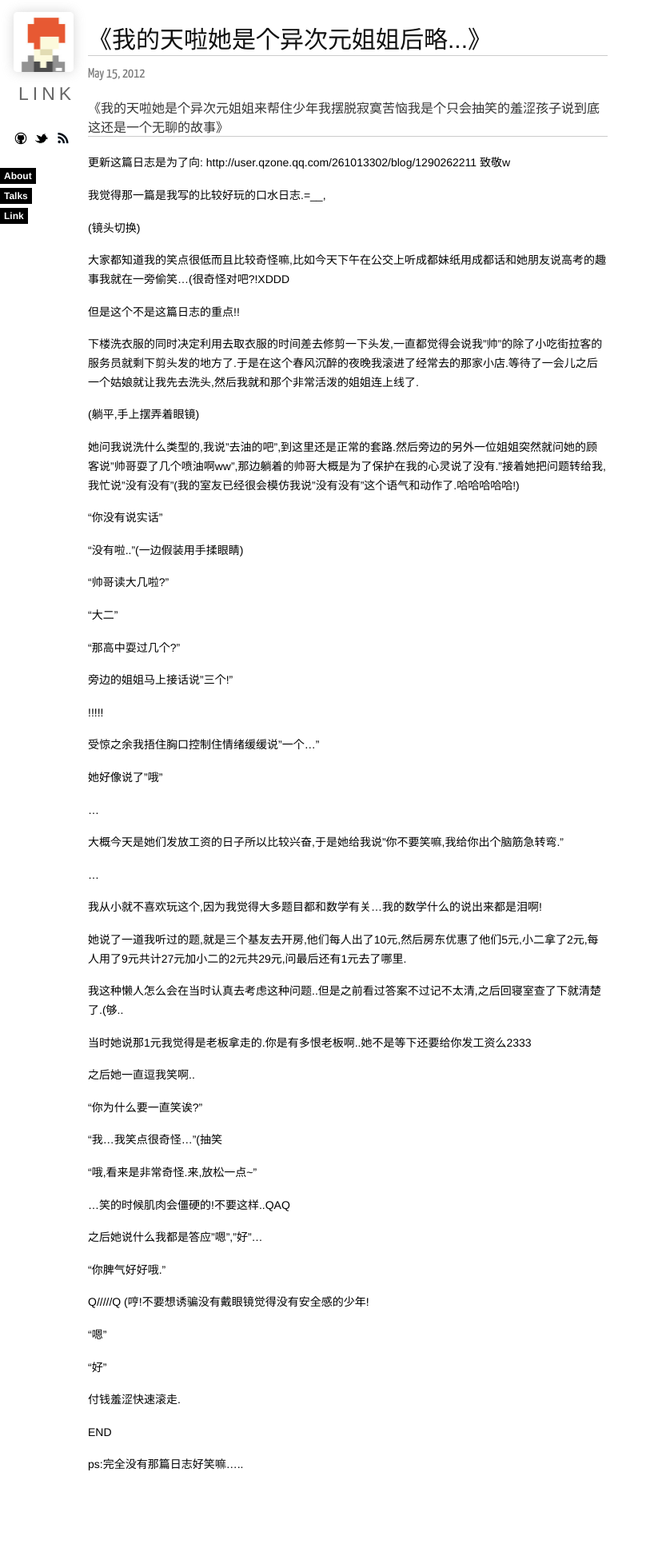
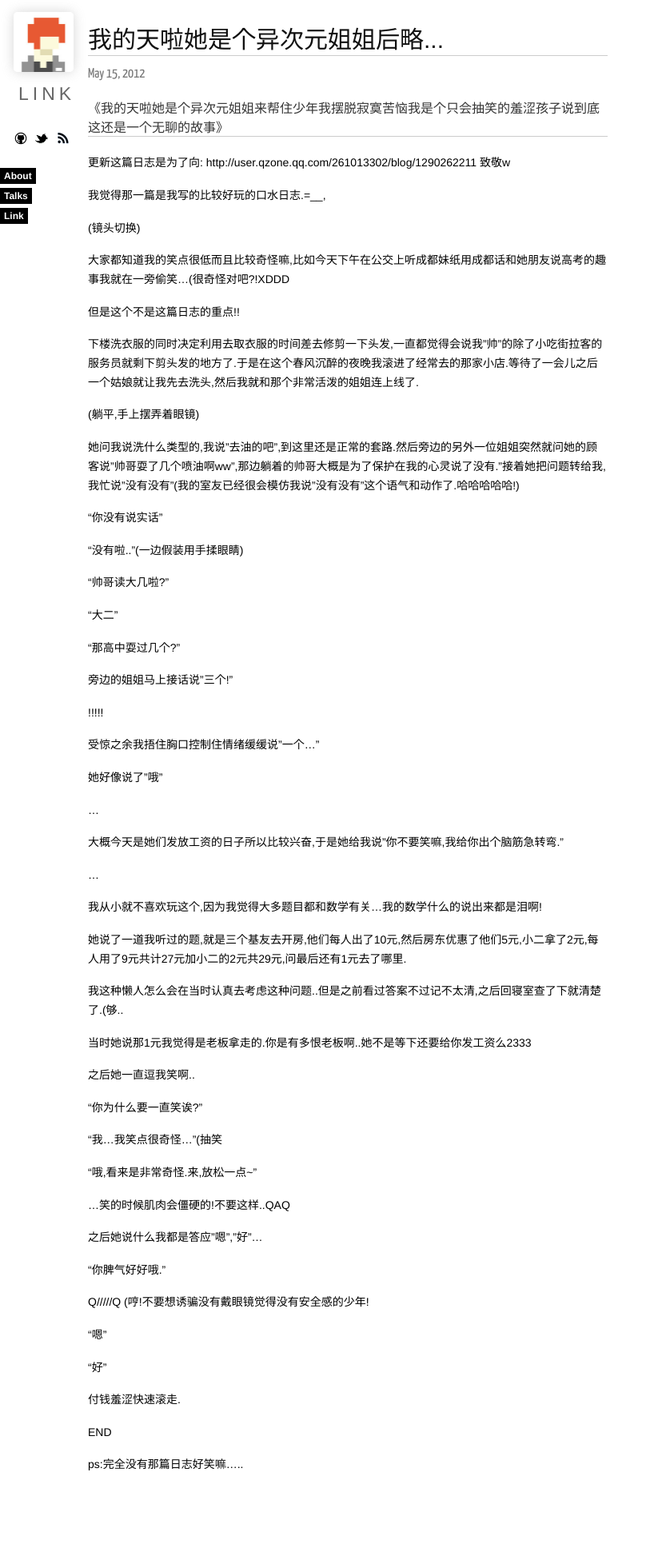
Before and after one commit to aioplkj/aioplkj.github.com, a Jekyll site: the page built from _posts/2012-5-15-Long title.md, in a window 1280 px wide. Shown: the whole page at 80% size, without its empty margins (0-823 px from the left). Built offline with Jekyll 4.4.1, drawn with Linux system fonts in a browser that asks for light colours; nearby versions of some CDN libraries; Markdown is read by kramdown in place of the engine named in the settings; comment, search, counter and statistics services are not loaded.

```diff
--- a/_posts/2012-5-15-Long title.md
+++ b/_posts/2012-5-15-Long title.md
@@ -1,6 +1,6 @@
 ---
 layout: post
-title: '《我的天啦她是个异次元姐姐后略...》'
+title: '我的天啦她是个异次元姐姐后略...'
 permalink: /2012/5/15/Long-title/
 
 ---
```
Also changed, not shown: _posts/2012-6-17-ssd.md (+1 -1 lines).
